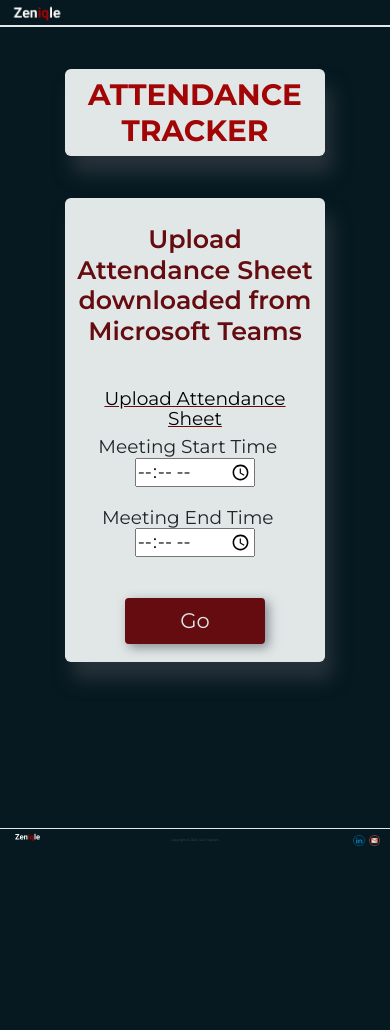
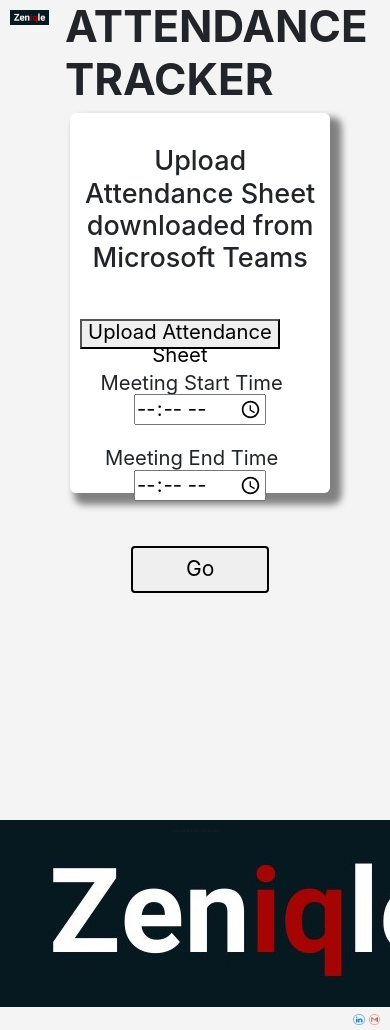
Before and after one commit to oscarsiles/teams_attendance_tracker, a Flask app: page / in a window 390 px wide; the page is wider, and only the part inside the window is pictured. Before the commit the page ends 846 px from the top of that part, so only its background shows below. Run offline with Flask 2, Linux system fonts and the light colour scheme; parts of the project's set-up code (start-up, migrations or seed data) failed here and were passed over; some libraries are stand-ins or nearby versions.

Commit message:
CSS changes 2 greyscale + responsive fixes

```diff
--- a/app/static/styles.css
+++ b/app/static/styles.css
@@ -2,156 +2,104 @@
   margin: 0 !important;
   padding: 0 !important;
   box-sizing: border-box;
-  font-family: 'Montserrat', sans-serif;
   line-height: 1.1em;
-  font-size: 2.2vh;
-}
-
-html, body {
-	height: 97vh;
+  font-size: 2.4vh;
 }
 
 body {
-	overflow: hidden;
- 	background-color: #061920 !important ;
+  overflow-x: hidden;
+  background-color:   #F4F4F4 !important ;
+  height: 95vh;
 }
 
 header {
-	border-bottom: solid 2px #e1e6e6;
+  position: absolute;
   width: 100vw;
   height: 7vw;
 }
-
-header>a>img {
-	margin: 0.5vw 2vw !important;
-	width: 15vw;
+header > a > img {
+  margin:2.5vw !important;
+  width: 10vw;
 }
 
-.main {
-	padding-bottom: 3vw !important;
-}
-
-
-
-#left, #right {
-	background-color: #e1e6e6;
-	height: 60vh;
-	padding: 1.5vw !important;
-	vertical-align: top;
-	border-radius: 1.5vw;
-	padding: 2vw;
-	animation: divshadow 5s infinite;
-	display: none;
-	margin:10vh  !important;
-}
-
-#xsform {
-	background-color: #e1e6e6;
-	height: 55vh;
-	padding: 1.5vw !important;
-	border-radius: 1.5vw;
-	padding: 2vw;
-	animation: divshadow 5s infinite;
-	text-align: center;
-}
-
-
-@keyframes divshadow {
-  50% {box-shadow: 2vw 5vw 5vw #2a343c;}
+.content {
+  min-height: calc(100vh - 11vw);
+  position: absolute;
 }
 
 h1 {
-	font-size: 5vh !important;
+  font-size: 5.2vh !important;
   padding-bottom: 2vw !important;
-	color: #a10505 !important;
   font-weight: 700 !important;
   text-transform: uppercase;
 }
 
-.title {
-	background-color: #e1e6e6;
-	border-radius: 1.5vw;
-	animation: divshadow 5s infinite;
-	text-align: center;
-	margin-top: 5vh !important;
-	margin-bottom: 5vh !important;
+#title h1 {
+  font-size: 4vh !important;
+  padding: 0.5 !important;
 }
 
-.title h1 {
-	font-size: 3.5vh !important;
-	padding-top: 2vw !important;
+h2 {
+  font-weight: 600;
+  font-size: 4.5vh !important;
+}
+
+#xsform h2 {
+  font-size: 3.2vh !important;
+}
+
+#left,
+#right,
+#xsform,
+#title  {
+  box-shadow: 2vw 2vw 2vw 1vw grey;
+  text-align: center;
+  border-radius: 1.5vw;
+  background-color: #FFF;
+}
+
+
+#xsform {
+  height: 45vh;
+  margin: 0 18vw !important;
+  padding: 2.5vw !important;
+}
+
+#title {
+  margin: 15vh 18vw 0 18vw !important;
+  height: 10vh;
+}
+
+#left,
+#right {
+  height: 60vh;
+  vertical-align: top;
+  display: none;
+  margin: 20vh 8vh !important;
+  padding: 1.5vw !important;
 }
 
 #instr {
   font-weight: 300;
   font-style: italic;
+  text-align: left;
 }
 
 #left a {
-	color: #364347;
-	font-weight: 600;
   font-size: 2vh;
   font-style: italic;
 }
 
-#right {
-
-	text-align: center;
-}
-
-#uploadform {
-	margin: 0 auto;
-	display: table;
-}
-
-#right h2, #xsform h2{
-	color: #650c10;
-	text-align: center;
-	font-weight: 600;
-	font-size: 3.5vh;
-}
-
-#right button, #xsform button {
-	background-color: #e1e6e6;
-	width: 10vw;
-	text-decoration-line: underline;
-	text-decoration-color: #650c10;
-	display: block;
-	padding: 0.5vw 1vw !important;
-	margin: 0 auto !important;
-	border: 0;
-}
-
-#xsform h2 {
-	font-size: 3vh !important;
-}
-
-
-#right button:hover, #xsform button:hover {
-	background-color: #650c10;
-	color: #e1e6e6;
-	cursor: pointer;
-	border-radius: 1vw;
-}
-
-input[type=submit ] {
-	background-color: #650c10;
-	color: #e1e6e6;
+input[type="submit"] {
   display: block;
   padding: 0.5em 2.5em !important;
   margin: 0 auto !important;
   border-radius: 1vw;
   font-size: 2.5vh;
-	border: 0.1em solid #650c10;
-	animation: goshadow 5s infinite;
+  border: 0.1em solid #000;
 }
-
-@keyframes goshadow {
-  50% {box-shadow: 1vw 1vw 3vw #7a848c;}
-}
-
-input[type=submit ]:hover {
-	border-color: #061920;
+input[type="submit"]:hover {
+  border-color: #000;
   cursor: pointer;
 }
 
@@ -160,38 +108,30 @@ input[type=submit ]:hover {
   clear: both;
 }
 
+/*footer*/
 footer {
-	border-top: solid 0.2vw #e1e6e6;
   height: 4vw;
   position: absolute;
-	bottom: 0;
+  bottom: 1vh;
   width: 100vw;
 }
 
-#footlogo {
-	display: inline-block;
-  	float: left;
-  	width: 8vw;
-  	margin: 0.5vw 3vw 1vw 3vw !important;
-}
-
+/*copyright*/
 #copyright {
   position: absolute;
   text-align: center;
   width: 100vw;
   bottom: 0.5vw;
-  color: #7c8c8e;
   font-size: 0.8vw;
-  font-weight: 200;
   font-style: italic;
 }
 
+/*social media icons*/
 .social {
   display: inline-block;
   width: 10vw;
   float: right;
 }
-
 
 ul {
   display: flex;
@@ -208,5 +148,5 @@ ul li a img {
 }
 
 :focus {
-    outline: 1px solid #fff;
+  outline: 1px solid  #696969;
 }
```
Lines whose indentation alone changed are shown as unchanged.
